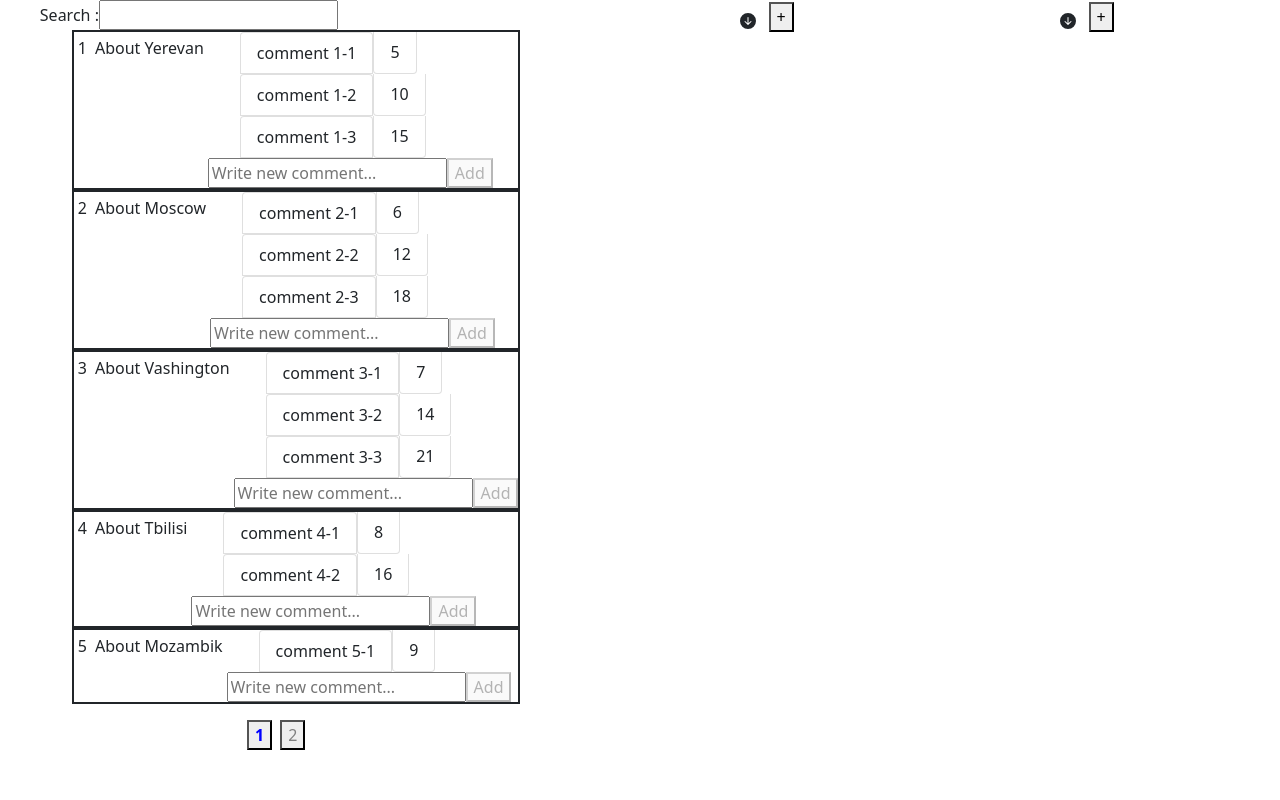
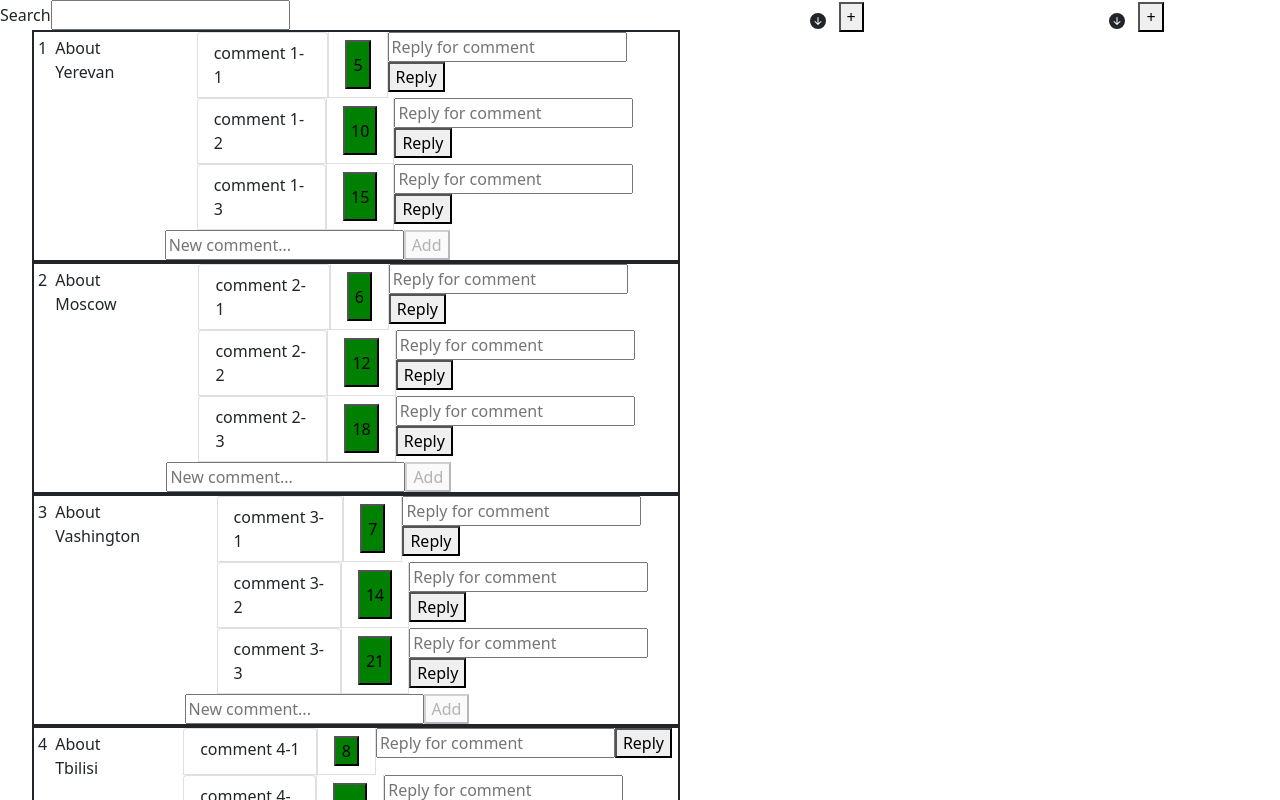
Before and after one commit to KristinaAlekyan/AOByte_internship, a React (Create React App) app: page / in a window 1280 px wide. Shown: the top 800 px of the page. Built offline with nearby package versions, Linux system fonts and the light colour scheme.

Commit message:
Added 1-level reply for each comment, rate's color

```diff
--- a/src/App.js
+++ b/src/App.js
@@ -1,11 +1,13 @@
 import React from "react";
+import { v4 as uuid } from 'uuid';
 
 import './App.css';
 import BestPosts from './components/BestPosts/BestPosts';
 import Pool from "./components/Pool/Pool";
 import postsdata from "./posts.json";
 import { addAverageRate, getCurrentPosts, getSearchedPosts } from './utils';
-import { v4 as uuid } from 'uuid';
+import {postsPerPage} from "./config";
+
 
 class App extends  React.Component {
     constructor(props){
@@ -13,12 +15,11 @@ class App extends  React.Component {
         this.state = {
             posts : [],
             currentPage: 1,
-            postsPerPage: 5,
             searchText: ''
         }
     }
 
-    changePage = (pageNumber) => {
+    onChangePage = (pageNumber) => {
         this.setState({ currentPage: pageNumber });
     }
 
@@ -26,17 +27,18 @@ class App extends  React.Component {
         this.setState({ posts: postsdata });
     }
 
-    disablePost = (id) => {
+    onToggleDisablePost = (id) => {
         const updatedPosts = this.state.posts.map(post => {
             return (post.id === id) ? { ...post, disabled: !post.disabled } : post
         });
         this.setState({ posts: updatedPosts });
     }
 
-    search = (e) => {
+    onSearch = (e) => {
         this.setState({ searchText: e.target.value });
     }
-    addComment = (id, text) => {
+
+    onAddComment = (id, text) => {
         const updatedPosts = this.state.posts.map(post => {
             if (post.id === id) {
                 const comments = [
@@ -54,16 +56,30 @@ class App extends  React.Component {
         this.setState({ posts: updatedPosts });
     }
 
+    onAddReply = (postId, commentId, reply) => {
+        const updatedPosts = this.state.posts.map(post => {
+            if (post.id === postId) {
+                const updatedComments = post.comments.map(comment => {
+                    if (comment.id === commentId) {
+                        return { ...comment, reply: reply };
+                    } else {
+                        return comment;
+                    }
+                });
+
+                return { ...post, comments: updatedComments };
+            } else {
+                return post;
+            }
+        });
+
+        this.setState({ posts: updatedPosts });
+    }
 
     render(){
         const postsWithAvarageRate = addAverageRate(this.state.posts);
-
         const searchedPostsOrComments = getSearchedPosts(postsWithAvarageRate, this.state.searchText);
-        const currentPosts = getCurrentPosts(
-            this.state.currentPage,
-            this.state.postsPerPage,
-            searchedPostsOrComments
-        );
+        const currentPosts = getCurrentPosts(this.state.currentPage, postsPerPage, searchedPostsOrComments);
 
         return (
             <div className = "appContainer">
@@ -71,21 +87,21 @@ class App extends  React.Component {
                     posts = {currentPosts}
                     totalPostsQuantity = {searchedPostsOrComments.length}
                     currentPage = {this.state.currentPage}
-                    postsPerPage = {this.state.postsPerPage}
-                    changePage = {this.changePage}
+                    onChangePage = {this.onChangePage}
                     searchText = {this.state.searchText}
-                    search = {this.search}
-                    addComment = {this.addComment}
+                    onSearch = {this.onSearch}
+                    onAddComment = {this.onAddComment}
+                    onAddReply = {this.onAddReply}
                 />
 
                 <div className = "bestPostContainer">
                     <BestPosts
                         posts = {currentPosts}
-                        disablePost ={this.disablePost}
+                        onToggleDisablePost ={this.onToggleDisablePost}
                     />
                     <BestPosts
                         posts = {currentPosts}
-                        disablePost ={this.disablePost}
+                        onToggleDisablePost ={this.onToggleDisablePost}
                     />
                 </div>
             </div>
--- a/src/components/Comment/Comment.js
+++ b/src/components/Comment/Comment.js
@@ -1,25 +1,48 @@
 import React from 'react';
-import '../Comment/comment.css';
-
 import ListGroup from 'react-bootstrap/ListGroup';
 import 'bootstrap/dist/css/bootstrap.css';
+
+import '../Comment/comment.css';
+import { getCommentColorByRate } from '../../utils';
 
 class Comment extends React.Component {
     constructor(props){
         super(props)
         this.state = {
+            replyText: ""
         }
     }
     render() {
-    const {comment} = this.props;
+        const {comment, postId, onAddReply} = this.props;
         return (
-            <ListGroup as = "ul" className="d-flex flex-row ">
+            <ListGroup as = "ul" className = "d-flex flex-row ">
                 <ListGroup.Item as = "li" className = "d-flex flex-row ">
                     <div className ="m-0.1">{comment.comment_title}</div>
                 </ListGroup.Item>
                 <ListGroup.Item as = "li" className = "d-flex flex-row ">
-                    <div className = "m-0.1">{comment.comment_rate}</div>
+                    <button className = "m-0.1" style = {{backgroundColor: getCommentColorByRate(comment.comment_rate)}}>{comment.comment_rate}</button>
                 </ListGroup.Item>
+                <div >
+                    {comment.reply}
+                </div>
+
+                <div >
+                    <input
+                        type = "text"
+                        value = {this.state.replyText}
+                        placeholder = "Reply for comment "
+                        onChange = {(e) => this.setState({ replyText: e.target.value })}
+                    />
+                    <button
+                        type="button"
+                        onClick = {() => {
+                            onAddReply(postId, comment.id, this.state.replyText);
+                            this.setState({replyText: ''});
+                        }}
+                    >
+                        Reply
+                    </button>
+                </div>
             </ListGroup>
         )
     }
--- a/src/components/Comments/Comments.js
+++ b/src/components/Comments/Comments.js
@@ -5,16 +5,16 @@ import Comment from "../Comment/Comment";
 
 
 class Comments extends React.Component {
-
     render() {
-        const {comments, postId} = this.props;
+        const {comments, postId, onAddReply} = this.props;
         return (
             <ul >
                 {comments.map(comment =>
                     <Comment
-                        key = {comment.comment_id}
+                        key = {comment.id}
                         postId = {postId}
-                        comment ={comment}
+                        comment = {comment}
+                        onAddReply = {onAddReply}
                     />
                 )}
             </ul>
--- a/src/components/Pool/Pool.js
+++ b/src/components/Pool/Pool.js
@@ -3,27 +3,29 @@ import Post from '../Post/Post';
 import Pagination from "../Pagination/Pagination";
 import Search from "../Search/Search";
 
-const Pool = ({ posts, currentPage, postsPerPage, totalPostsQuantity, changePage, search, searchText, addComment}) => {
+const Pool = ({ posts, currentPage, totalPostsQuantity, onChangePage, onSearch, searchText, onAddComment, onAddReply}) => {
     return (
         <div >
-
-            <Search searchText = {searchText} search = {search} />
+            <Search
+                searchText = {searchText}
+                onSearch = {onSearch}
+            />
             <ul >
                 {posts.map(post => {
                     return (
                         <Post
                             key = {post.id}
                             post = {post}
-                            addComment = {addComment}
+                            onAddComment = {onAddComment}
+                            onAddReply = {onAddReply}
                         />
                     );
                 })}
             </ul>
             <Pagination
                 currentPage = {currentPage}
-                postsPerPage = {postsPerPage}
                 totalPostsQuantity = {totalPostsQuantity}
-                changePage = {changePage}
+                onChangePage = {onChangePage}
             />
         </div>
     );
--- a/src/components/Post/Post.js
+++ b/src/components/Post/Post.js
@@ -12,32 +12,38 @@ class Post extends React.Component {
         }
     }
     addNewComment = (id, comment) => {
-        this.props.addComment(id, comment);
+        this.props.onAddComment(id, comment);
 
         this.setState({
             comment: ''
         });
     }
+
     render() {
         const {id, post_title, comments, disabled } = this.props.post;
+        const { onAddReply } = this.props
 
         return (
             <li className = { disabled ? 'postContent disabled' : 'postContent'}>
-                <div className ="m-1">{id}</div>
-                <div className ="m-1">{post_title}</div>
+                <div className = "m-1">{id}</div>
+                <div className = "m-1">{post_title}</div>
 
                 <div >
-                    <Comments postId = {id} comments = {comments} />
+                    <Comments
+                        postId = {id}
+                        comments = {comments}
+                        onAddReply = {onAddReply}
+                    />
 
                     <input
-                        placeholder = "Write new comment..."
+                        placeholder = "New comment..."
                         value = {this.state.comment}
                         onChange = {(e) => this.setState({ comment: e.target.value })}
                     />
                     <button
-                        disabled={!this.state.comment}
-                        onClick={() => this.addNewComment(id, this.state.comment)}
-                    >Add </button>
+                        disabled = {!this.state.comment}
+                        onClick = {() => this.addNewComment(id, this.state.comment)}
+                    > Add </button>
                 </div>
             </li>
         )
--- a/src/components/Search/Search.js
+++ b/src/components/Search/Search.js
@@ -1,13 +1,13 @@
 import './search.css';
 
-const Search = ({ searchText, search }) => {
+const Search = ({ searchText, onSearch }) => {
     return (
         <section >
-            <label >Search :</label>
+            <label > Search </label>
             <input
                 id = "search"
                 value = {searchText}
-                onChange = {search}
+                onChange = {onSearch}
             />
         </section>
     );
--- /dev/null
+++ b/src/config.js
@@ -0,0 +1 @@
+export const postsPerPage = 5;
--- a/src/posts.json
+++ b/src/posts.json
@@ -1,55 +1,55 @@
 [
     {"id":1,"post_title":"About Yerevan","comments":[
-                            {"comment_id":"1-1","comment_title":"comment 1-1","comment_rate":5},
-                            {"comment_id":"1-2","comment_title":"comment 1-2","comment_rate":10},
-                            {"comment_id":"1-3","comment_title":"comment 1-3","comment_rate":15}
+                            {"id":"1-1","comment_title":"comment 1-1","comment_rate":5},
+                            {"id":"1-2","comment_title":"comment 1-2","comment_rate":10},
+                            {"id":"1-3","comment_title":"comment 1-3","comment_rate":15}
                         ], "disabled": false
     },
     {"id":2,"post_title":"About Moscow","comments":[
-                            {"comment_id":"2-1","comment_title":"comment 2-1","comment_rate":6},
-                            {"comment_id":"2-2","comment_title":"comment 2-2","comment_rate":12},
-                            {"comment_id":"3-3","comment_title":"comment 2-3","comment_rate":18}
+                            {"id":"2-1","comment_title":"comment 2-1","comment_rate":6},
+                            {"id":"2-2","comment_title":"comment 2-2","comment_rate":12},
+                            {"id":"3-3","comment_title":"comment 2-3","comment_rate":18}
                         ],"disabled": false
     },
     {"id":3,"post_title":"About Vashington","comments":[
-                            {"comment_id":"3-1","comment_title":"comment 3-1","comment_rate":7},
-                            {"comment_id":"3-2","comment_title":"comment 3-2","comment_rate":14},
-                            {"comment_id":"3-3","comment_title":"comment 3-3","comment_rate":21}
+                            {"id":"3-1","comment_title":"comment 3-1","comment_rate":7},
+                            {"id":"3-2","comment_title":"comment 3-2","comment_rate":14},
+                            {"id":"3-3","comment_title":"comment 3-3","comment_rate":21}
                         ],"disabled": false
     },
     {"id":4,"post_title":"About Tbilisi","comments":[
-                            {"comment_id":"4-1","comment_title":"comment 4-1","comment_rate":8},
-                            {"comment_id":"4-2","comment_title":"comment 4-2","comment_rate":16}
+                            {"id":"4-1","comment_title":"comment 4-1","comment_rate":8},
+                            {"id":"4-2","comment_title":"comment 4-2","comment_rate":16}
                         ],"disabled": false
     },
     {"id":5,"post_title":"About Mozambik","comments":[
-                            {"comment_id":"5-1","comment_title":"comment 5-1","comment_rate":9}
+                            {"id":"5-1","comment_title":"comment 5-1","comment_rate":9}
                         ],"disabled": false
     },
     {"id":6,"post_title":"Atenq","comments":[
-                            {"comment_id":"6-1","comment_title":"comment 6-1","comment_rate":1},
-                            {"comment_id":"6-2","comment_title":"comment 6-2","comment_rate":1},
-                            {"comment_id":"5-3","comment_title":"comment 5-3","comment_rate":1}
+                            {"id":"6-1","comment_title":"comment 6-1","comment_rate":1},
+                            {"id":"6-2","comment_title":"comment 6-2","comment_rate":1},
+                            {"id":"6-3","comment_title":"comment 6-3","comment_rate":1}
                         ], "disabled": false
     },
     {"id":7,"post_title":"About Madrid","comments":[
-                            {"comment_id":"7-1","comment_title":"comment 7-1","comment_rate":6}
+                            {"id":"7-1","comment_title":"comment 7-1","comment_rate":6}
                         ],"disabled": false
     },
     {"id":8,"post_title":"About Helsinki","comments":[
-                            {"comment_id":"8-1","comment_title":"comment 3-1","comment_rate":3},
-                            {"comment_id":"8-2","comment_title":"comment 3-2","comment_rate":4}
+                            {"id":"8-1","comment_title":"comment 3-1","comment_rate":3},
+                            {"id":"8-2","comment_title":"comment 3-2","comment_rate":4}
                         ],"disabled": false
     },
     {"id":9,"post_title":"About Rim","comments":[
-                            {"comment_id":"9-1","comment_title":"comment 9-1","comment_rate":8},
-                            {"comment_id":"9-2","comment_title":"comment 9-2","comment_rate":16},
-                            {"comment_id":"9-3","comment_title":"comment 9-3","comment_rate":16},
-                            {"comment_id":"9-4","comment_title":"comment 9-4","comment_rate":16}
+                            {"id":"9-1","comment_title":"comment 9-1","comment_rate":8},
+                            {"id":"9-2","comment_title":"comment 9-2","comment_rate":16},
+                            {"id":"9-3","comment_title":"comment 9-3","comment_rate":2},
+                            {"id":"9-4","comment_title":"comment 9-4","comment_rate":16}
                         ],"disabled": false
     },
     {"id":10,"post_title":"About ....","comments":[
-                            {"comment_id":"10-1","comment_title":"comment 10-1","comment_rate":9}
+                            {"id":"10-1","comment_title":"comment 10-1","comment_rate":2}
                         ],"disabled": false
     }
 ]
--- a/src/utils.js
+++ b/src/utils.js
@@ -3,7 +3,7 @@ export function addAverageRate(data) {
         let sum = 0;
         post.comments.forEach(comment => sum += comment.comment_rate);
 
-        let averageRate = (sum / post.comments.length);
+        let averageRate = (sum / post.comments.length).toFixed(2);
         return { ...post, averageRate };
     });
 }
@@ -43,3 +43,12 @@ export function getSearchedPosts(posts, searchText) {
             })
     });
 }
+export function getCommentColorByRate(rate) {
+    if (rate >= 4) {
+        return 'green';
+    } else if (rate >= 3) {
+        return 'yellow';
+    } else if (rate < 3) {
+        return 'red';
+    }
+}
```
Also changed, not shown: src/components/BestPosts/BestPosts.js (+6 -6 lines), src/components/Pagination/Pagination.js (+5 -4 lines).
